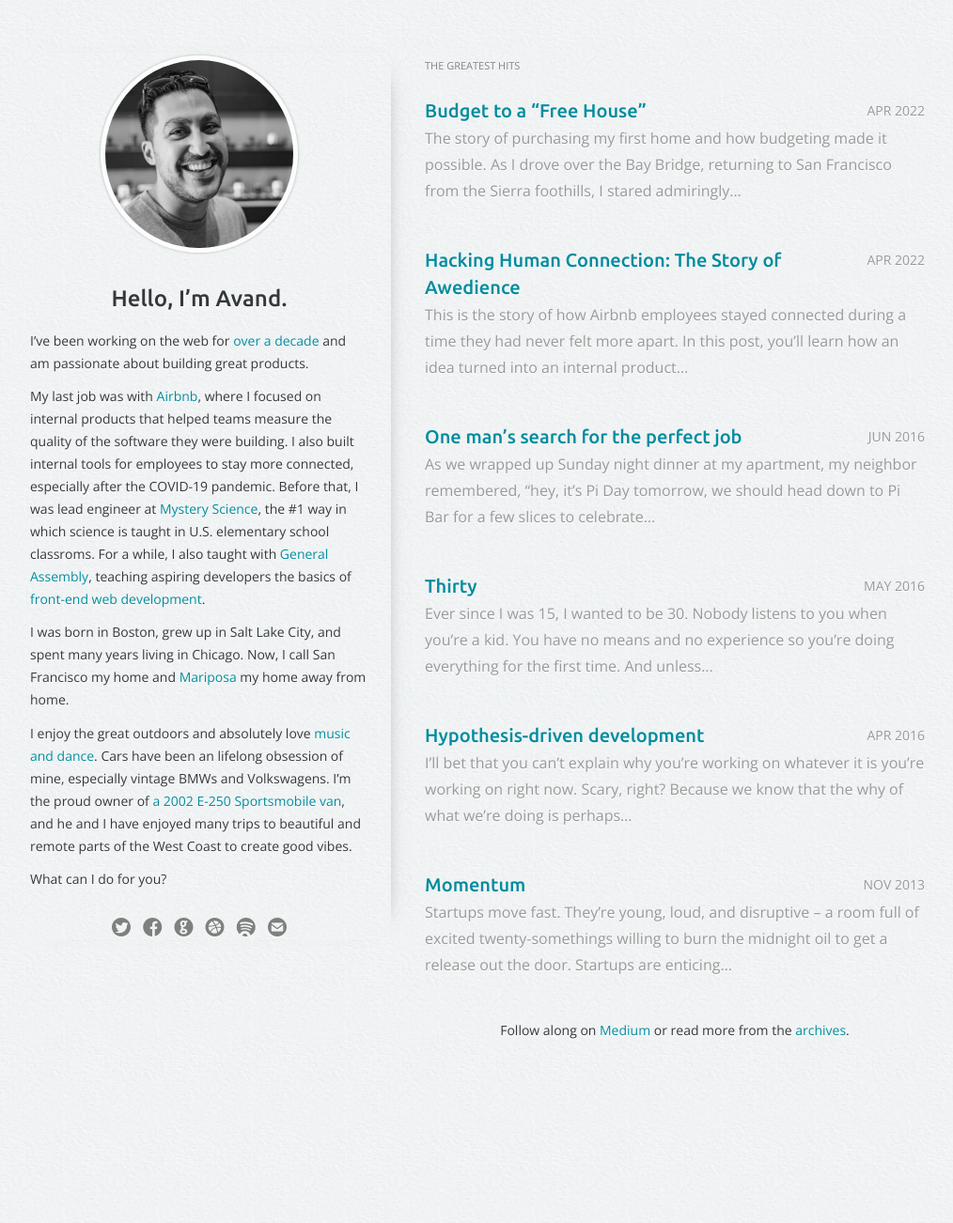
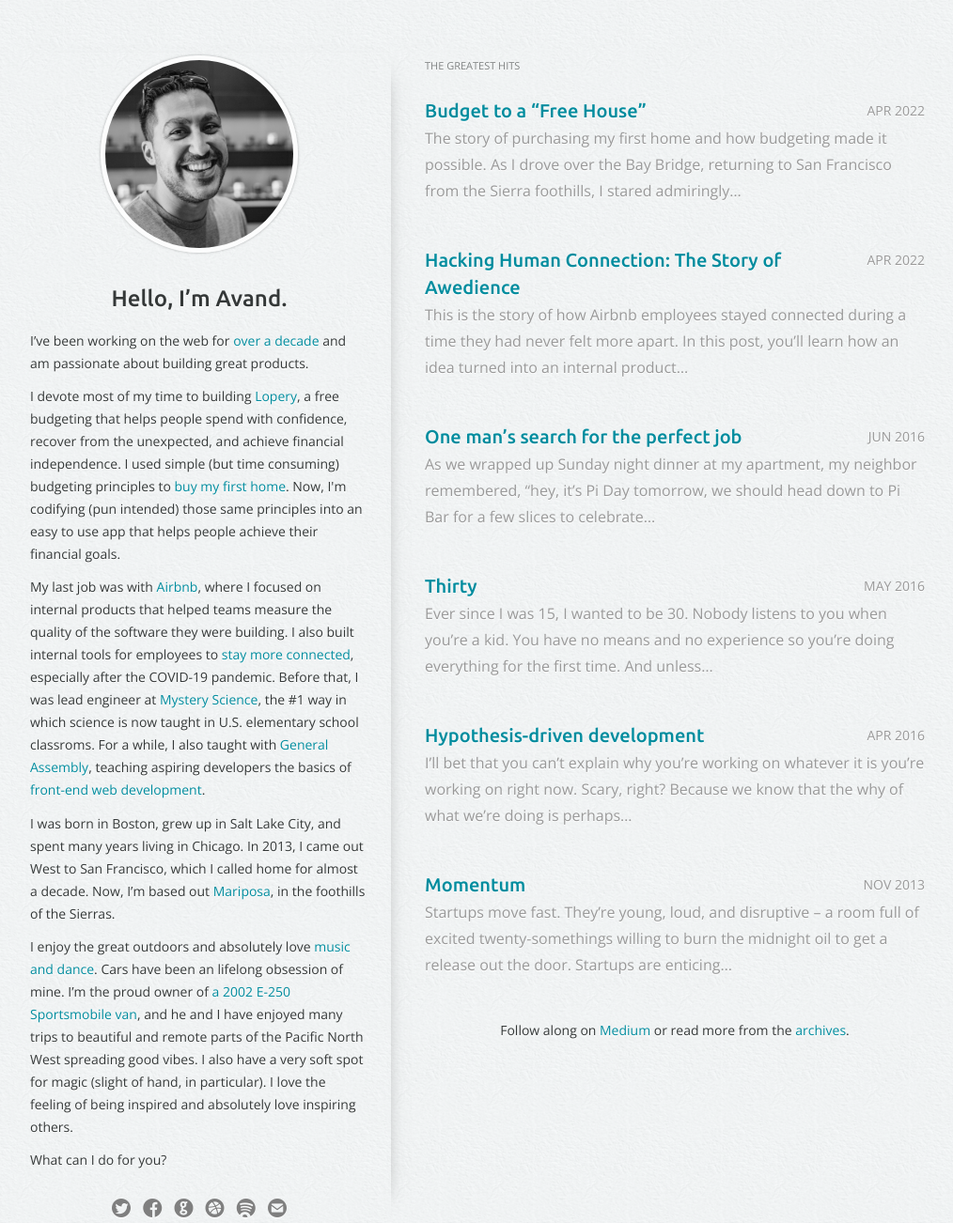
Before and after one commit to avand/avand.github.com, a Jekyll site: the page built from index.html, in a window 1280 px wide. Shown: the whole page at 94% size, without its empty margins (132-1146 px from the left). Built offline with Jekyll 4.4.1, drawn with Linux system fonts in a browser that asks for light colours; before the commit the page ends 1155 px from its top, so only the background shows below that.

Commit message:
Update _bio.html

```diff
--- a/_includes/_bio.html
+++ b/_includes/_bio.html
@@ -1,19 +1,26 @@
 <p class="bio">
   I’ve been working on the web for <a href="/resume">over a decade</a> and am passionate about building great products.<br><br>
 
+  I devote most of my time to building <a href="https://lopery.com" target="_blank">Lopery</a>, a free budgeting that helps people
+  spend with confidence, recover from the unexpected, and achieve financial independence. I used simple (but time consuming) budgeting
+  principles to <a href="https://medium.com/@avand/budget-to-a-free-house-7b53eff6ac89" target="_blank">buy my first home</a>. Now,
+  I'm codifying (pun intended) those same principles into an easy to use app that helps people achieve their financial goals.<br><br>
+
   My last job was with <a href="https://www.airbnb.com" target="_blank">Airbnb</a>, where I focused on internal products
-  that helped teams measure the quality of the software they were building. I also built internal tools for employees
-  to stay more connected, especially after the COVID-19 pandemic. Before that, I was lead engineer at
-  <a href="http://mysteryscience.com" target="_blank">Mystery Science</a>, the #1 way in which science is taught in U.S. elementary school classroms.
+  that helped teams measure the quality of the software they were building. I also built internal tools for employees to
+  <a href="https://medium.com/airbnb-engineering/hacking-human-connection-the-story-of-awedience-ebf66ee6af0e" target="_blank">stay more connected</a>,
+  especially after the COVID-19 pandemic. Before that, I was lead engineer at
+  <a href="http://mysteryscience.com" target="_blank">Mystery Science</a>, the #1 way in which science is now taught in U.S. elementary school classroms.
   For a while, I also taught with <a href="https://generalassemb.ly/" target="_blank">General Assembly</a>, teaching aspiring developers
   the basics of <a href="http://fewd.avandamiri.com/">front-end web development</a>.<br><br>
 
-  I was born in Boston, grew up in Salt Lake City, and spent many years living in Chicago. Now, I call San Francisco my home
-  and <a href="https://www.airbnb.com/rooms/42230765" target="_blank">Mariposa</a> my home away from home.<br><br>
+  I was born in Boston, grew up in Salt Lake City, and spent many years living in Chicago. In 2013, I came out West to San Francisco, which I called home
+  for almost a decade. Now, I’m based out <a href="https://www.airbnb.com/rooms/42230765" target="_blank">Mariposa</a>, in the foothills of the Sierras.<br><br>
 
-  I enjoy the great outdoors and absolutely love <a href="http://avand.fm">music and dance</a>. Cars have been an lifelong obsession of mine,
-  especially vintage BMWs and Volkswagens. I’m the proud owner of <a href="https://www.instagram.com/avanduh/">a 2002 E-250 Sportsmobile van</a>,
-  and he and I have enjoyed many trips to beautiful and remote parts of the West Coast to create good vibes.<br><br>
+  I enjoy the great outdoors and absolutely love <a href="http://avand.fm">music and dance</a>. Cars have been an lifelong obsession of mine.
+  I’m the proud owner of <a href="https://www.instagram.com/avanduh/">a 2002 E-250 Sportsmobile van</a>, and he and I have enjoyed many trips to
+  beautiful and remote parts of the Pacific North West spreading good vibes. I also have a very soft spot for magic (slight of hand, in particular).
+  I love the feeling of being inspired and absolutely love inspiring others.<br><br>
 
   What can I do for you?
 </p>
```
